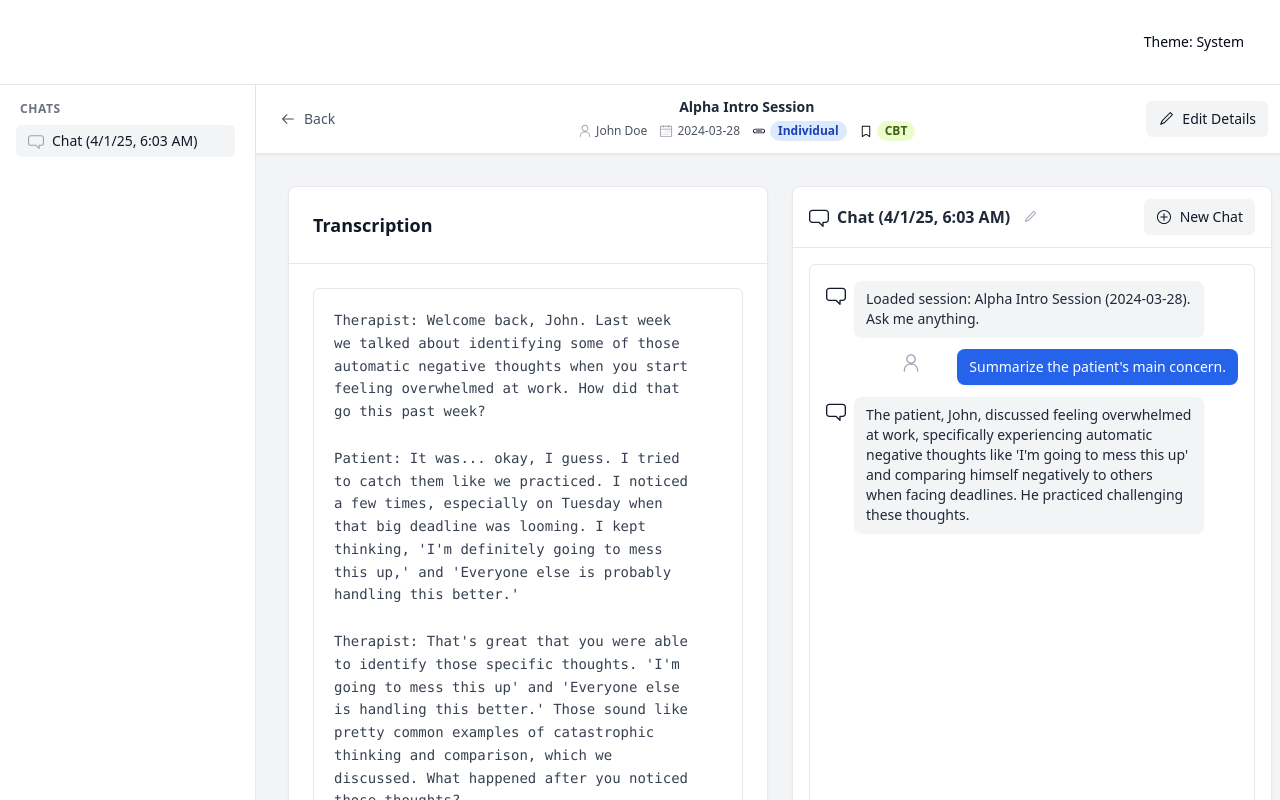
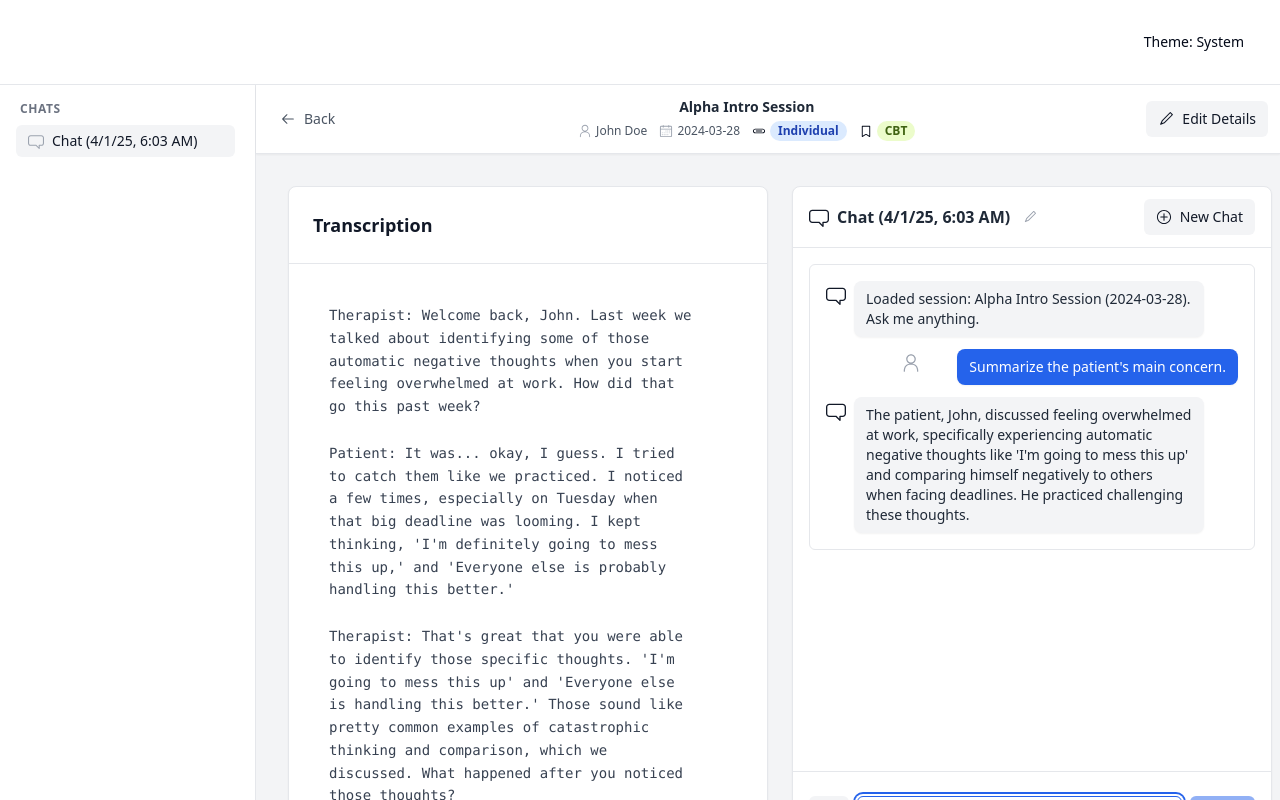
Before and after one commit to radekstepan/therascript, a React app in the folder ui/: page /sessions/1/chats/1700000000001 in a window 1280 px wide. Shown: the top 800 px of the page. Built offline with nearby package versions, Linux system fonts and the light colour scheme.

Commit message:
feat: scrollbars

```diff
--- a/ui/src/components/SessionView.tsx
+++ b/ui/src/components/SessionView.tsx
@@ -225,29 +225,23 @@ if (isLoading) {
 if (!derivedSession) { return <Navigate to="/" replace />; }
 
 return (
-    // Main flex container for sidebar + content
-    <div className="flex flex-grow min-h-0 items-stretch">
+    <div className="flex flex-grow min-h-0 items-stretch h-screen"> {/* Constrain to viewport height */}
       <SessionSidebar />
 
-        {/* Main Content Area */}
       <main ref={scrollContainerRef} className="flex-grow flex flex-col min-w-0 bg-gray-100 dark:bg-gray-950">
-
         {/* Sticky Header */}
         <div className="sticky top-0 z-10 flex-shrink-0 p-3 border-b border-gray-200 dark:border-gray-700 bg-white dark:bg-gray-900 shadow-sm flex items-center justify-between gap-4">
           {/* Back Button */}
           <div className="flex-shrink-0">
-                     {/* Use icon prop */}
             <Button onClick={handleNavigateBack} variant="ghost" size="sm" icon={ArrowLeftIcon} className="text-gray-600 dark:text-gray-400 hover:bg-gray-100 dark:hover:bg-gray-800">
               Back
             </Button>
           </div>
-
           {/* Central Area: Session Name + Details */}
           <div className="flex flex-col items-center text-center overflow-hidden flex-grow min-w-0 px-2">
             <span className="truncate font-semibold text-sm text-gray-800 dark:text-gray-200" title={derivedSession.sessionName || derivedSession.fileName}>
               {derivedSession.sessionName || derivedSession.fileName}
             </span>
-                    {/* Details Row */}
             <div className="flex items-center flex-wrap justify-center gap-x-3 gap-y-1 mt-1">
               {renderHeaderDetail(PersonIcon, derivedSession.clientName, "Client")}
               {renderHeaderDetail(CalendarIcon, derivedSession.date, "Date")}
@@ -255,27 +249,23 @@ return (
               {renderHeaderDetail(BookmarkIcon, derivedSession.therapy, "Therapy Type", 'therapy')}
             </div>
           </div>
-
-                  {/* Right Action Area */}
           <div className="flex-shrink-0">
-                      {/* Use icon prop */}
             <Button variant="secondary" size="sm" icon={Pencil1Icon} onClick={handleOpenEditMetadataModal}>
               Edit Details
             </Button>
           </div>
         </div>
 
-            {/* Content Wrapper */}
-            <div className="p-4 md:p-6 lg:p-8 flex-grow flex flex-col lg:flex-row lg:space-x-6 space-y-6 lg:space-y-0 min-h-0">
-
-                {/* Left Panel */}
+        {/* Content Wrapper - Constrain height and enable flex */}
+        <div className="flex-grow flex flex-col lg:flex-row lg:space-x-6 space-y-6 lg:space-y-0 min-h-0 h-[calc(100vh-4rem)] p-4 md:p-6 lg:p-8">
+          {/* Left Panel: Transcript */}
           <div className="flex flex-col lg:w-1/2 lg:flex-shrink-0 min-h-0">
             <Card className="flex flex-col flex-grow min-h-0">
               <CardHeader className="mb-0 pb-2 flex-shrink-0">
                 <h3 className="text-lg font-semibold">Transcription</h3>
               </CardHeader>
               <hr className="my-4 border-gray-200 dark:border-gray-700 flex-shrink-0" />
-                        <CardContent className="pt-2 flex flex-col flex-grow min-h-0">
+              <CardContent className="pt-2 flex flex-col flex-grow min-h-0 overflow-y-auto">
                 <Transcription
                   session={derivedSession}
                   editTranscriptContent={editTranscriptContent}
@@ -285,7 +275,7 @@ return (
             </Card>
           </div>
 
-                {/* Right Panel */}
+          {/* Right Panel: Chat */}
           <div className="flex flex-col lg:w-1/2 lg:flex-shrink-0 min-h-0">
             {activeChatId !== null ? (
               <Card className="flex flex-col flex-grow min-h-0 p-0">
@@ -304,61 +294,10 @@ return (
         </div>
       </main>
 
-        {/* Edit Details Modal */}
+      {/* Edit Details Modal (unchanged) */}
       <Dialog open={isEditingMetadata} onOpenChange={setIsEditingMetadata}>
-            <DialogContent className="sm:max-w-[525px]">
-                <DialogHeader>
-                    <DialogTitle>Edit Session Details</DialogTitle>
-                </DialogHeader>
-                <div className="grid gap-4 py-4">
-                    {/* Form fields remain the same */}
-                    <div className="grid grid-cols-4 items-center gap-4">
-                         <Label htmlFor="sessionNameEdit" className="text-right">Session Name</Label>
-                         <Input id="sessionNameEdit" value={editSessionName} onChange={(e) => setEditSessionName(e.target.value)} className="col-span-3" placeholder="e.g., Weekly Check-in" />
-                    </div>
-                    <div className="grid grid-cols-4 items-center gap-4">
-                        <Label htmlFor="clientNameEdit" className="text-right">Client Name</Label>
-                        <Input id="clientNameEdit" value={editClientName} onChange={(e) => setEditClientName(e.target.value)} className="col-span-3" placeholder="Client's Full Name"/>
-                    </div>
-                     <div className="grid grid-cols-4 items-center gap-4">
-                        <Label htmlFor="sessionDateEdit" className="text-right">Date</Label>
-                        <input id="sessionDateEdit" type="date" value={editDate} onChange={(e: React.ChangeEvent<HTMLInputElement>) => setEditDate(e.target.value)} required className="col-span-3" />
-                    </div>
-                    <div className="grid grid-cols-4 items-center gap-4">
-                        <Label htmlFor="sessionTypeEdit" className="text-right">Session Type</Label>
-                        <Select value={editType} onValueChange={setEditType}>
-                            <SelectTrigger id="sessionTypeEdit" className="col-span-3">
-                                <SelectValue placeholder="Select type..." />
-                            </SelectTrigger>
-                            <SelectContent>
-                                {SESSION_TYPES.map(type => (
-                                    <SelectItem key={type} value={type}>{type.charAt(0).toUpperCase() + type.slice(1)}</SelectItem>
-                                ))}
-                            </SelectContent>
-                        </Select>
-                    </div>
-                    <div className="grid grid-cols-4 items-center gap-4">
-                        <Label htmlFor="therapyTypeEdit" className="text-right">Therapy Type</Label>
-                        <Select value={editTherapy} onValueChange={setEditTherapy}>
-                            <SelectTrigger id="therapyTypeEdit" className="col-span-3">
-                                 <SelectValue placeholder="Select therapy..." />
-                            </SelectTrigger>
-                            <SelectContent>
-                                {THERAPY_TYPES.map(type => ( <SelectItem key={type} value={type}>{type}</SelectItem> ))}
-                            </SelectContent>
-                        </Select>
-                    </div>
-                </div>
-                <DialogFooter>
-                    {/* This button only has text, should be fine with asChild */}
-                    <DialogClose asChild>
-                         <Button type="button" variant="secondary">Cancel</Button>
-                    </DialogClose>
-                    <Button type="button" onClick={handleSaveMetadataEdit}>Save Changes</Button>
-                </DialogFooter>
-            </DialogContent>
+        {/* ... (keep existing modal content) */}
       </Dialog>
-
     </div>
   );
 }
--- a/ui/src/components/SessionView/ChatInterface.tsx
+++ b/ui/src/components/SessionView/ChatInterface.tsx
@@ -29,31 +29,24 @@ import React, { useRef } from 'react';
       };
 
       if (activeChatId === null) {
-           // Replace Flex with div + Tailwind
         return (
           <div className="flex flex-grow p-4 justify-center items-center">
             <ReloadIcon className="h-6 w-6 animate-spin text-gray-400 dark:text-gray-500" />
-                    {/* Replace Text with p */}
             <p className="ml-2 text-gray-500 dark:text-gray-400">Loading chat...</p>
           </div>
         );
       }
 
       return (
-          // Replace Flex with div + Tailwind for layout
-          <div className={cn("flex flex-col flex-grow min-h-0 h-full")}>
-               <ChatHeader
-                  activeChatId={activeChatId}
-                  onNewChatClick={handleNewChatClick}
-               />
-               {/* Replace Divider with hr */}
+        <div className="flex flex-col flex-grow min-h-0 h-full">
+          <ChatHeader activeChatId={activeChatId} onNewChatClick={handleNewChatClick} />
           <hr className="flex-shrink-0 my-0 border-gray-200 dark:border-gray-700" />
-               {/* Chat Content Wrapper - Replace Flex with div */}
-               <div className={cn("flex flex-col flex-grow space-y-4 min-h-0 p-4")}>
-                  <ChatMessages
-                      chatScrollRef={chatScrollRef}
-                      activeChatId={activeChatId}
-                  />
+          {/* Chat Content - Scrollable Messages */}
+          <div className="flex-grow min-h-0 overflow-y-auto p-4">
+            <ChatMessages chatScrollRef={chatScrollRef} activeChatId={activeChatId} />
+          </div>
+          {/* Fixed Input at Bottom */}
+          <div className="sticky bottom-0 z-10 bg-white dark:bg-gray-900 border-t border-gray-200 dark:border-gray-700 p-4">
             <ChatInput />
           </div>
         </div>
--- a/ui/src/components/SessionView/Transcription.tsx
+++ b/ui/src/components/SessionView/Transcription.tsx
@@ -57,9 +57,7 @@ export function Transcription({
 
     return (
         <div className="flex flex-col flex-grow min-h-0">
-            <div className="flex-grow flex flex-col min-h-0 relative">
-                    <div className="flex-grow min-h-0 overflow-y-auto border border-gray-200 dark:border-gray-700 rounded-md bg-white dark:bg-gray-900 p-1">
-                        <div className="space-y-4 p-3">
+          <div className="space-y-4 p-3"> {/* Content stays within scrollable parent */}
             {paragraphs.length > 0 ? paragraphs.map((paragraph, index) => (
               <div key={index} className="relative group">
                 {editingParagraphIndex === index ? (
@@ -73,7 +71,6 @@ export function Transcription({
                         autoFocus
                       />
                       <div className="flex justify-end space-x-2">
-                                                    {/* Use icon prop */}
                         <Button onClick={handleSaveParagraph} size="xs" variant="default" icon={ArchiveIcon}>
                           Save
                         </Button>
@@ -88,11 +85,10 @@ export function Transcription({
                     <pre className="flex-grow whitespace-pre-wrap text-sm text-gray-700 dark:text-gray-300 font-mono leading-relaxed">
                       {paragraph}
                     </pre>
-                                            {/* Use icon prop for icon-only button */}
                     <Button
                       variant="ghost"
                       size="iconXs"
-                                                icon={Pencil1Icon} // Use icon prop
+                      icon={Pencil1Icon}
                       className="flex-shrink-0 opacity-0 group-hover:opacity-100 focus-visible:opacity-100 transition-opacity text-gray-400 hover:text-blue-600 dark:text-gray-500 dark:hover:text-blue-500"
                       onClick={() => handleEditClick(index, paragraph)}
                       title="Edit this paragraph"
@@ -108,7 +104,5 @@ export function Transcription({
             )}
           </div>
         </div>
-            </div>
-        </div>
       );
 }
```
Lines whose indentation alone changed are shown as unchanged.
